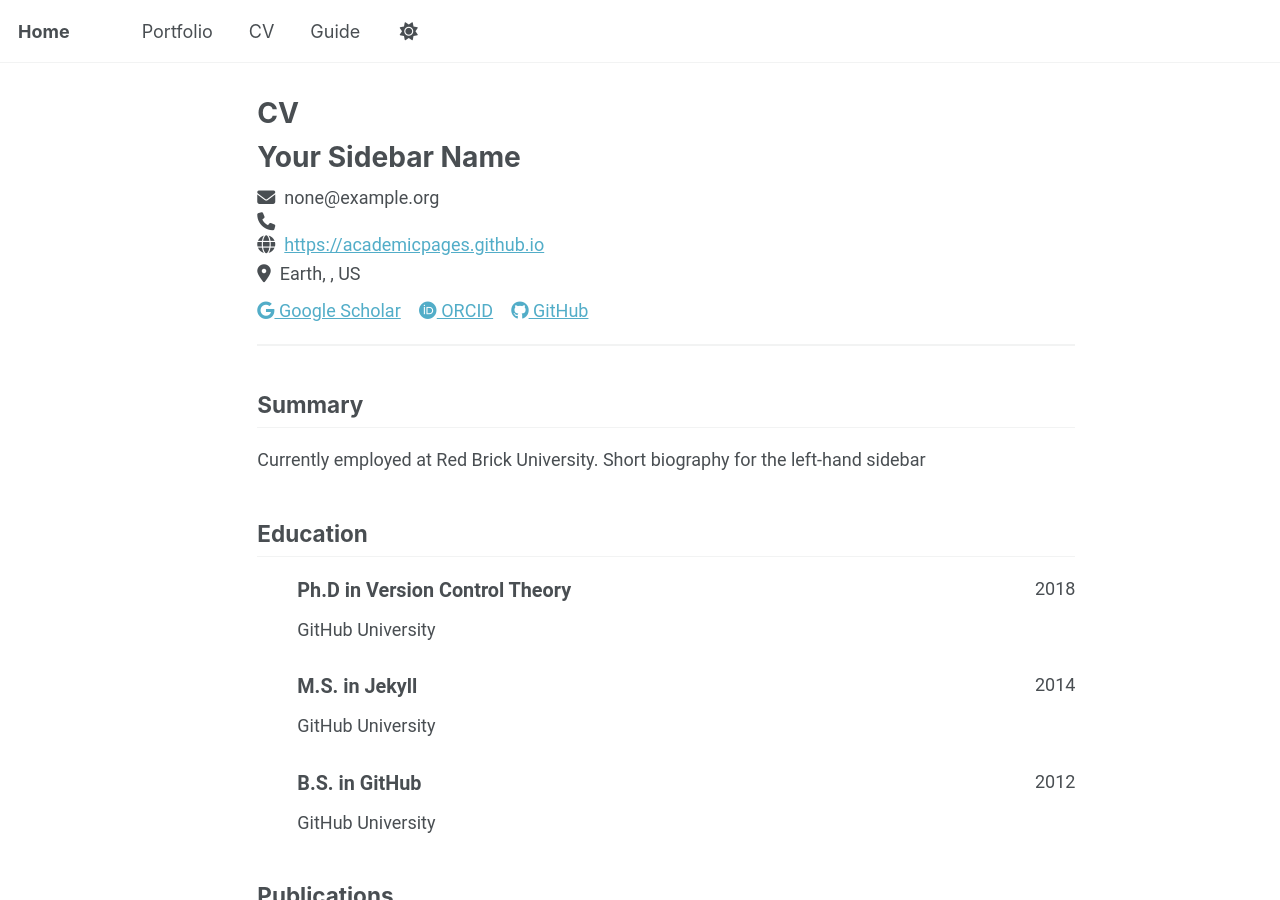
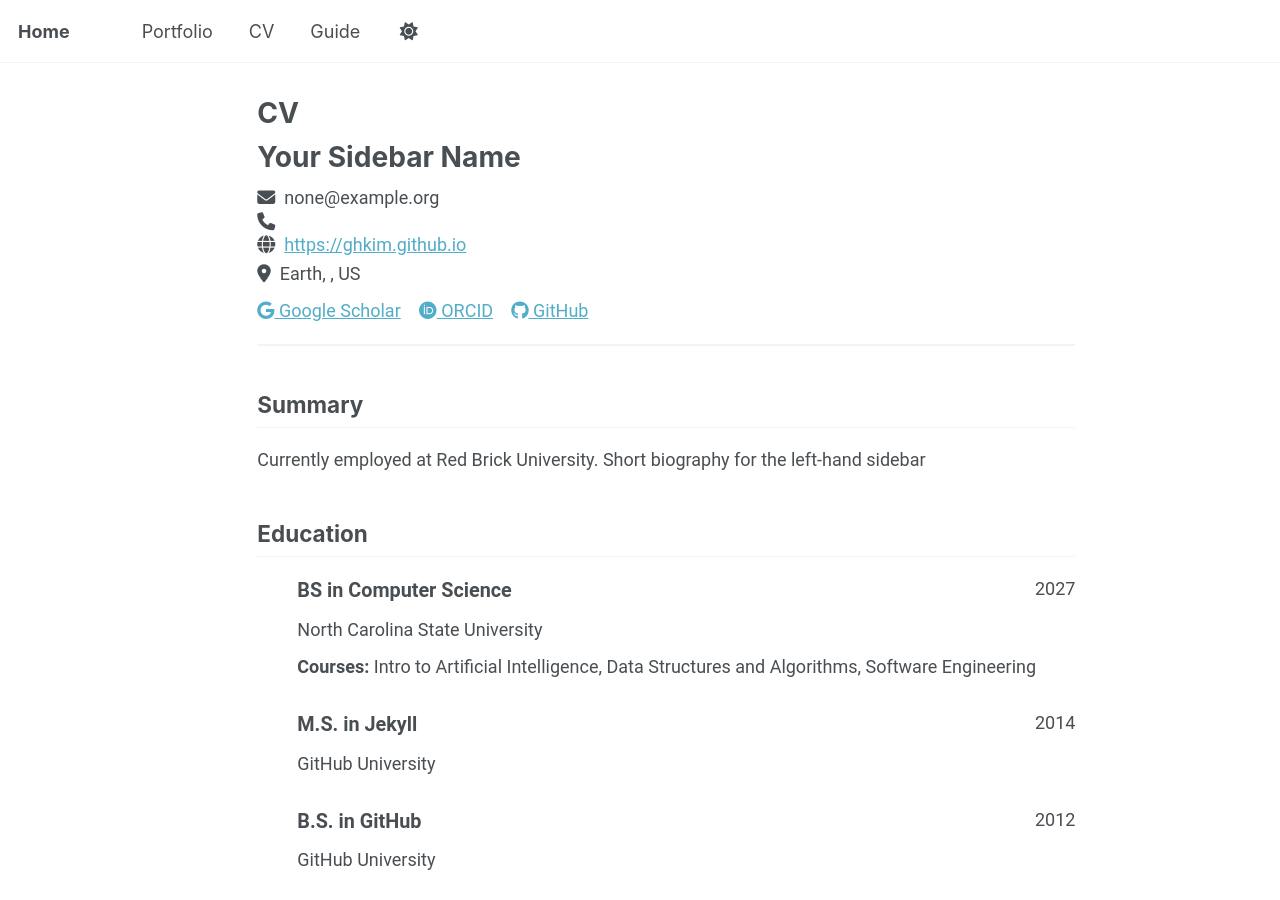
Before and after one commit to gloriak90909/gloriak90909.github.io, a Jekyll site: the page built from _pages/cv-json.md, in a window 1280 px wide and 900 px high. Built offline with Jekyll 4.4.1, drawn with Linux system fonts in a browser that asks for light colours; a script that is not in the unit is left out.

Commit message:
changes to cv json

```diff
--- a/_data/cv.json
+++ b/_data/cv.json
@@ -3,7 +3,7 @@
     "name": "Your Sidebar Name",
     "email": "none@example.org",
     "phone": "",
-    "website": "https://academicpages.github.io",
+    "website": "https://ghkim.github.io",
     "summary": "Currently employed at Red Brick University. Short biography for the left-hand sidebar",
     "location": {
       "address": "",
@@ -33,13 +33,13 @@
   "work": [],
   "education": [
     {
-      "institution": "GitHub University",
-      "area": "Ph.D in Version Control Theory",
+      "institution": "North Carolina State University",
+      "area": "BS in Computer Science",
       "studyType": "",
       "startDate": "",
-      "endDate": "2018",
+      "endDate": "2027",
       "gpa": null,
-      "courses": []
+      "courses": ["Intro to Artificial Intelligence, Data Structures and Algorithms, Software Engineering"]
     },
     {
       "institution": "GitHub University",
```
Also changed, not shown: _pages/about.md (+3 -3 lines).
